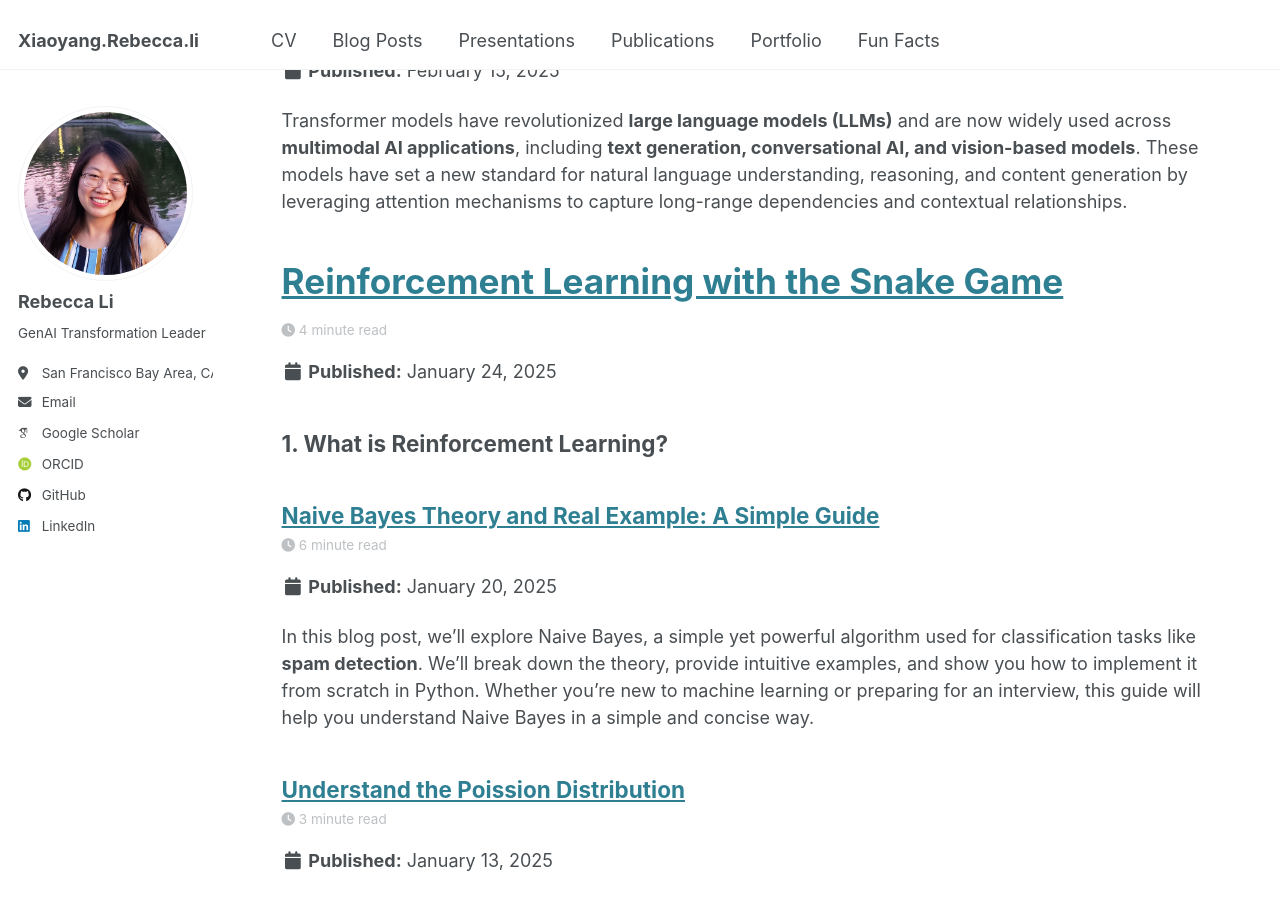
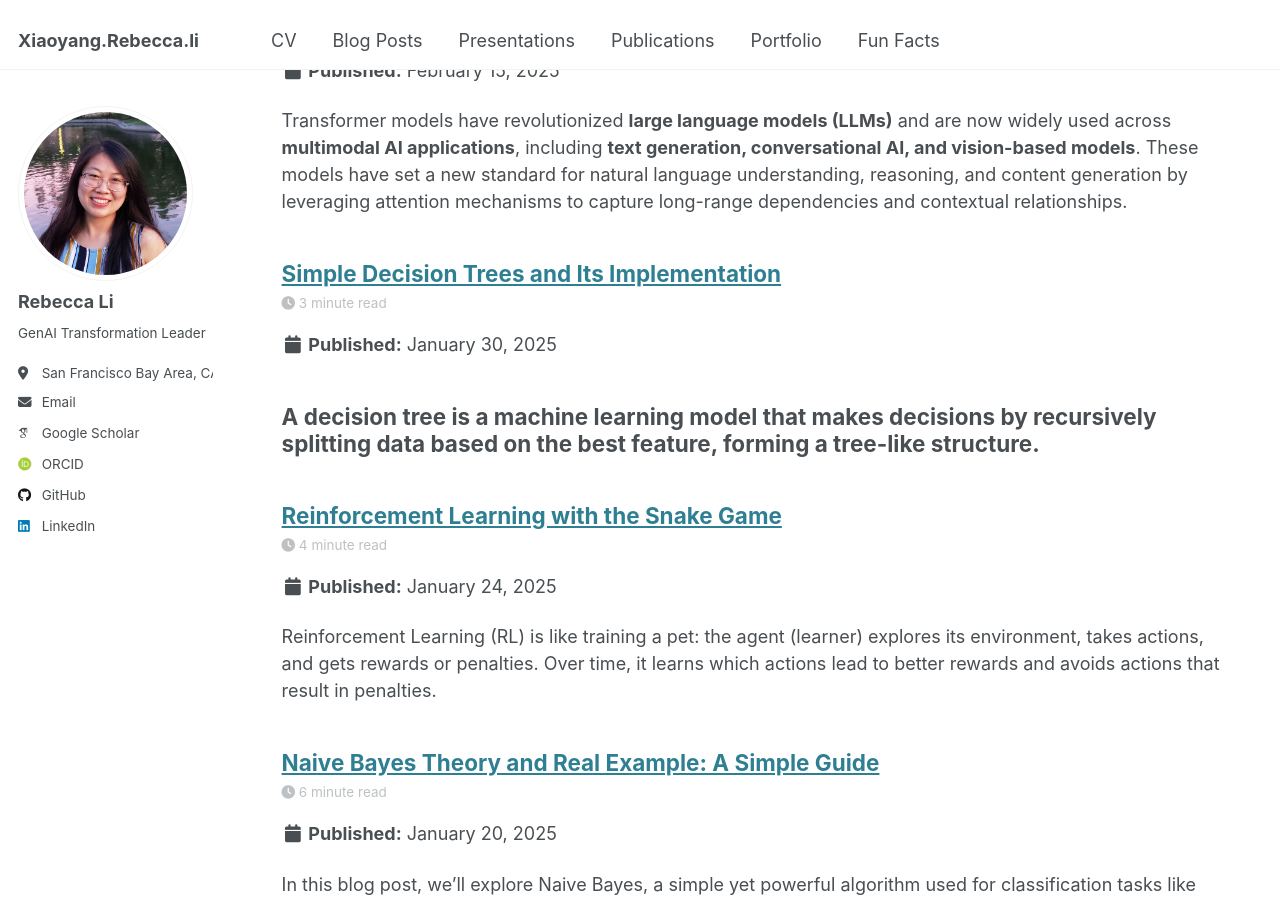
Before and after one commit to Xiaoyang-Rebecca/xiaoyang-rebecca.github.io, a Jekyll site: the page built from _pages/year-archive.html, in a window 1280 px wide and 900 px high, scrolled down 1238 px. Built offline with Jekyll 4.4.1, drawn with Linux system fonts in a browser that asks for light colours; some web fonts are replaced; some of the changed lines change nothing that is shown.

Commit message:
add decision tree

````diff
--- a/_posts/2025-01-24-blog-post-4.md
+++ b/_posts/2025-01-24-blog-post-4.md
@@ -1,5 +1,5 @@
 ---
-title: '# Reinforcement Learning with the Snake Game'
+title: 'Reinforcement Learning with the Snake Game'
 date: 2025-01-24
 permalink: /posts/2025/01/blog-post-4/
 tags:
@@ -9,8 +9,6 @@ tags:
 - AI explains AI
 
 ---
-
-## **1. What is Reinforcement Learning?**
 
 Reinforcement Learning (RL) is like training a pet: the agent (learner) explores its environment, takes actions, and gets rewards or penalties. Over time, it learns which actions lead to better rewards and avoids actions that result in penalties.
 
--- /dev/null
+++ b/_posts/2025-01-30-decision-tree.md
@@ -0,0 +1,144 @@
+---
+title: 'Simple Decision Trees and Its Implementation'
+date: 2025-01-30
+permalink: /posts/2025/03/decision-tree/
+tags:
+  - ML Basics
+  - Learn with Code
+  - AI explains AI
+---
+
+A **decision tree** is a machine learning model that makes decisions by recursively splitting data based on the best feature, forming a tree-like structure.
+---
+
+### **Why Use Decision Trees?**
+✅ **Easy to understand** – Works like a flowchart.
+✅ **Handles numerical & categorical data** – No need for feature scaling.
+✅ **Feature importance** – Identifies the most important factors.
+✅ **Widely used** – In applications like fraud detection, medical diagnosis, and recommendation systems.
+
+---
+## **2. Understanding Gini Impurity**
+The **Gini Impurity** measures how “impure” a node is, meaning how mixed the classes are. It is used to determine the best split at each step.
+
+### **Mathematical Formula:**
+For a dataset with **C** classes, Gini Impurity is calculated as:
+
+$$ Gini = 1 - \sum_{i=1}^{C} p_i^2 $$
+
+Where:
+- \( p_i \) is the proportion of class **i** in the node.
+- A Gini Impurity of **0** means the node is **pure** (all samples belong to one class).
+
+---
+## **3. Learn with Coding: Implementing Decision Tree from Scratch**
+
+### **Step 1: Compute Gini Impurity**
+```python
+import numpy as np
+
+def gini_impurity(labels):
+    """
+    Compute Gini Impurity for a given set of labels.
+
+    Parameters:
+    labels (array-like): List or array of class labels.
+
+    Returns:
+    float: Gini impurity score.
+    """
+    unique, counts = np.unique(labels, return_counts=True)
+    probs = counts / counts.sum()
+    return 1 - np.sum(probs ** 2)
+```
+
+---
+### **Step 2: Find the Best Split**
+```python
+def best_split(X, y):
+    """
+    Identify the best feature and threshold for splitting the dataset.
+
+    Parameters:
+    X (ndarray): Feature matrix.
+    y (ndarray): Target labels.
+
+    Returns:
+    tuple: Best feature index, best threshold value.
+    """
+    best_feature, best_threshold, best_impurity = None, None, float('inf')
+    for feature in range(X.shape[1]):
+        thresholds = np.unique(X[:, feature])
+        for threshold in thresholds:
+            left = y[X[:, feature] <= threshold]
+            right = y[X[:, feature] > threshold]
+            impurity = (len(left) * gini_impurity(left) + len(right) * gini_impurity(right)) / len(y)
+
+            if impurity < best_impurity:
+                best_feature, best_threshold, best_impurity = feature, threshold, impurity
+    return best_feature, best_threshold
+```
+
+---
+### **Step 3: Build the Decision Tree**
+```python
+class DecisionTree:
+    """
+    A simple decision tree classifier implementing recursive binary splits.
+    """
+    def __init__(self, max_depth=3):
+        """
+        Initialize the Decision Tree model.
+
+        Parameters:
+        max_depth (int): Maximum depth of the tree.
+        """
+        self.max_depth = max_depth
+        self.tree = None
+
+    def fit(self, X, y, depth=0):
+        """
+        Train the decision tree model recursively.
+
+        Parameters:
+        X (ndarray): Feature matrix.
+        y (ndarray): Target labels.
+        depth (int): Current depth of the tree.
+
+        Returns:
+        dict or int: Tree structure if splitting is required, else majority class.
+        """
+        if depth == self.max_depth or len(set(y)) == 1:
+            return np.bincount(y).argmax()
+
+        feature, threshold = best_split(X, y)
+        left_idx = X[:, feature] <= threshold
+        right_idx = X[:, feature] > threshold
+
+        return {feature: {
+            "<= {:.2f}".format(threshold): self.fit(X[left_idx], y[left_idx], depth + 1),
+            "> {:.2f}".format(threshold): self.fit(X[right_idx], y[right_idx], depth + 1)
+        }}
+```
+
+---
+### **Step 4: Train and Test the Decision Tree**
+```python
+# Example Dataset (X: Features, y: Labels)
+X = np.array([[2, 3], [1, 1], [3, 4], [5, 6], [4, 5]])
+y = np.array([0, 0, 1, 1, 1])
+
+tree = DecisionTree(max_depth=2)
+tree.tree = tree.fit(X, y)
+print(tree.tree)
+```
+This will train the decision tree and output its structure.
+
+---
+## **4. Key Takeaways**
+- **Decision Trees** recursively split data to make decisions.
+- **Gini Impurity** helps determine the best feature to split on.
+- **Building from scratch strengthens understanding** before using libraries like Scikit-Learn.
+
+---
+🤖 *This post was AI-assisted but reviewed and refined by [Dr. Rebecca Li](https://xiaoyang-rebecca.github.io/), ensuring clarity and accuracy.*
````
